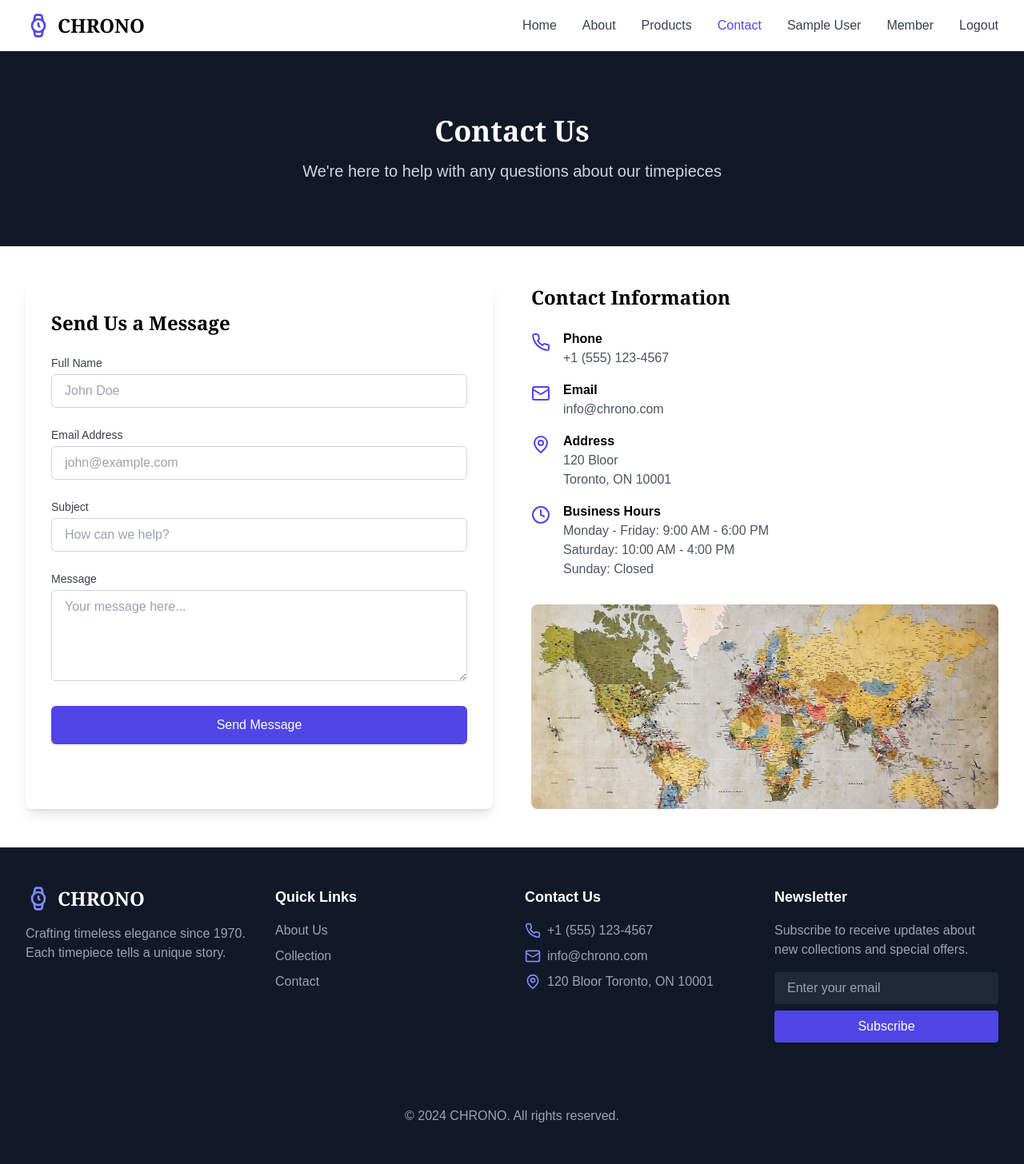
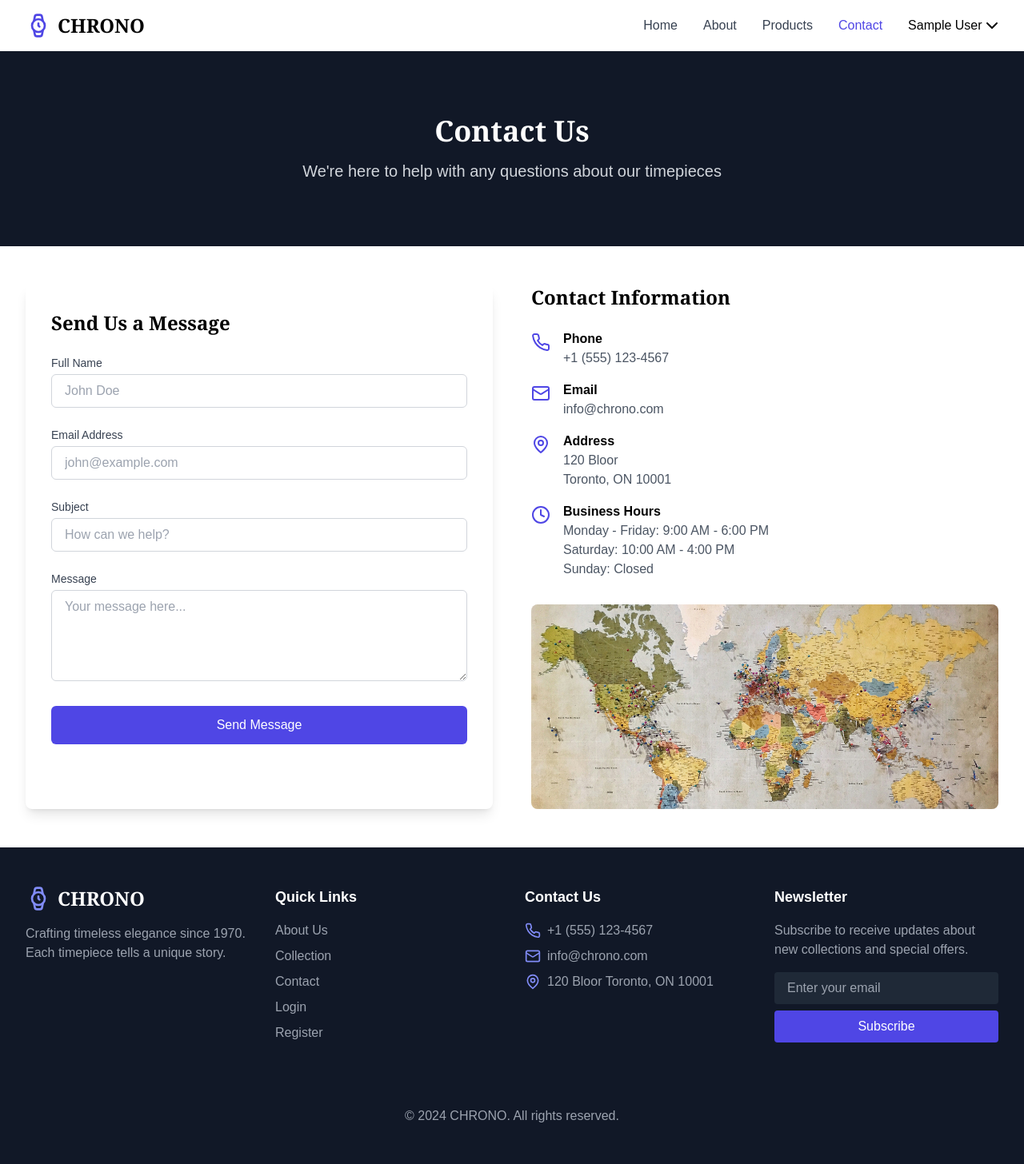
Before and after one commit to weigilau8/php-ass3, a PHP site: page /contact.php in a window 1280 px wide. Shown: the whole page at 80% size. Run offline with PHP 8.4, Linux system fonts and the light colour scheme; the visitor is signed in with stand-in values (Sample User, id 1); tables that the repository leaves empty or names only in its code hold one stand-in row (values such as "Sample post"); some web fonts are replaced.

Commit message:
Add files via upload

```diff
--- a/components/footer.php
+++ b/components/footer.php
@@ -22,6 +22,8 @@
                                 <li><a href="/about.php" class="text-gray-400 hover:text-white transition">About Us</a></li>
                                 <li><a href="/products.php" class="text-gray-400 hover:text-white transition">Collection</a></li>
                                 <li><a href="/contact.php" class="text-gray-400 hover:text-white transition">Contact</a></li>
+                                <li><a href="/login.php" class="text-gray-400 hover:text-white transition">Login</a></li>
+                                <li><a href="/register.php" class="text-gray-400 hover:text-white transition">Register</a></li>
                             </ul>
                         </nav>
                         <address>
--- a/components/header.php
+++ b/components/header.php
@@ -45,9 +45,15 @@
                                 <li><a class="text-gray-700 hover:text-indigo-400 transition <?php echo ($current_page == '/home.php' || $current_page == '/login.php') ? 'text-indigo-600': '' ?>" href="/login.php">Login</a></li>
                                 <li><a class="text-gray-700 hover:text-indigo-400 transition <?php echo ($current_page == '/home.php' || $current_page == '/register.php') ? 'text-indigo-600': '' ?>" href="/register.php">Register</a></li>
                             <?php } else { ?>
-                                <li><a class="text-gray-700 hover:text-indigo-400 transition" href="/"><?php echo $_SESSION['first_name']; ?></a></li>
-                                <li><a class="text-gray-700 hover:text-indigo-400 transition <?php echo ($current_page == '/home.php' || $current_page == '/member.php') ? 'text-indigo-600': '' ?>" href="/member.php">Member</a></li>
-                                <li><a class="text-gray-700 hover:text-indigo-400 transition <?php echo ($current_page == '/home.php' || $current_page == '/logout.php') ? 'text-indigo-600': '' ?>" href="/logout.php">Logout</a></li>
+                                <li>
+                                    <?php echo $_SESSION['first_name']; ?>
+                                    <button id="logged-in" class="text-gray-700 hover:text-indigo-600 transition">
+                                        <svg width="16" height="16" viewBox="0 0 16 16" fill="none" xmlns="http://www.w3.org/2000/svg">
+                                            <path d="M2 8l6 6 6-6" stroke="black" stroke-width="2" stroke-linecap="round" stroke-linejoin="round"/>
+                                        </svg>
+                                    </button>
+                                </li>
+
                             <?php } ?>
                         </ul>
                         <div class="md:hidden flex items-center">
@@ -62,6 +68,7 @@
                         <!-- Navigation Menu -->
 
                     </div>
+
                     <nav id="mobile-nav" class="hidden p-2">
                         <ul>
                             <li class="p-2">
@@ -76,9 +83,36 @@
                             <li class="p-2">
                                 <a href="/contact.php" class="block text-gray-700 hover:text-indigo-600 <?php echo ($current_page == '/contact.php') ? 'text-indigo-600': '' ?>">Contact</a>
                             </li>
+                            <?php if (!$_SESSION) { ?>
+                                <li class="p-2">
+                                    <a href="/login.php" class="block text-gray-700 hover:text-indigo-600 <?php echo ($current_page == '/login.php') ? 'text-indigo-600': '' ?>">Login</a>
+                                </li>
+                                <li class="p-2">
+                                    <a href="/register.php" class="block text-gray-700 hover:text-indigo-600 <?php echo ($current_page == '/register.php') ? 'text-indigo-600': '' ?>">Register</a>
+                                </li>
+                            <?php } else { ?>
+                                <li class="p-2">
+                                    <a href="/member.php" class="block text-gray-700 hover:text-indigo-600 <?php echo ($current_page == '/member.php') ? 'text-indigo-600': '' ?>">Member</a>
+                                </li>
+                                <li class="p-2">
+                                    <a href="/logout.php" class="block text-gray-700 hover:text-indigo-600 <?php echo ($current_page == '/logout.php') ? 'text-indigo-600': '' ?>">Logout</a>
+                                </li>
+                            <?php } ?>
                         </ul>
                     </nav>
                 </div>
+                <div class="max-w-7xl mx-auto px-4 sm:px-6 lg:px-8 relative">
+
+                    <nav id="login-nav" class="hidden p-2 absolute right-0 bg-white w-20 p-4">
+                        <ul>
+                            <li><a class="text-gray-700 hover:text-indigo-400 transition <?php echo ($current_page == '/home.php' || $current_page == '/member.php') ? 'text-indigo-600': '' ?>" href="/member.php">Member</a></li>
+                            <li><a class="text-gray-700 hover:text-indigo-400 transition <?php echo ($current_page == '/home.php' || $current_page == '/logout.php') ? 'text-indigo-600': '' ?>" href="/logout.php">Logout</a></li>
+                        </ul>
+                    </nav>
+                </div>
+
             </nav>
+
         </header>
+
         <main class="flex-grow">
--- a/dist/css/style.css
+++ b/dist/css/style.css
@@ -278,6 +278,10 @@ video {
     left: 1rem
 }
 
+.right-0 {
+    right: 0;
+}
+
 .right-4 {
     right: 1rem
 }
@@ -395,6 +399,10 @@ video {
     width: 3rem
 }
 
+.w-20 {
+    width: 6rem
+}
+
 .w-5 {
     width: 1.25rem
 }
@@ -456,6 +464,10 @@ video {
     align-items: center
 }
 
+.items-end {
+    align-items: flex-end
+}
+
 .justify-center{
     justify-content:center
 }
@@ -474,6 +486,10 @@ video {
 
 .gap-8 {
     gap: 2rem
+}
+
+.f-right {
+    float: right;
 }
 
 .space-x-1>:not([hidden])~:not([hidden]) {
```
